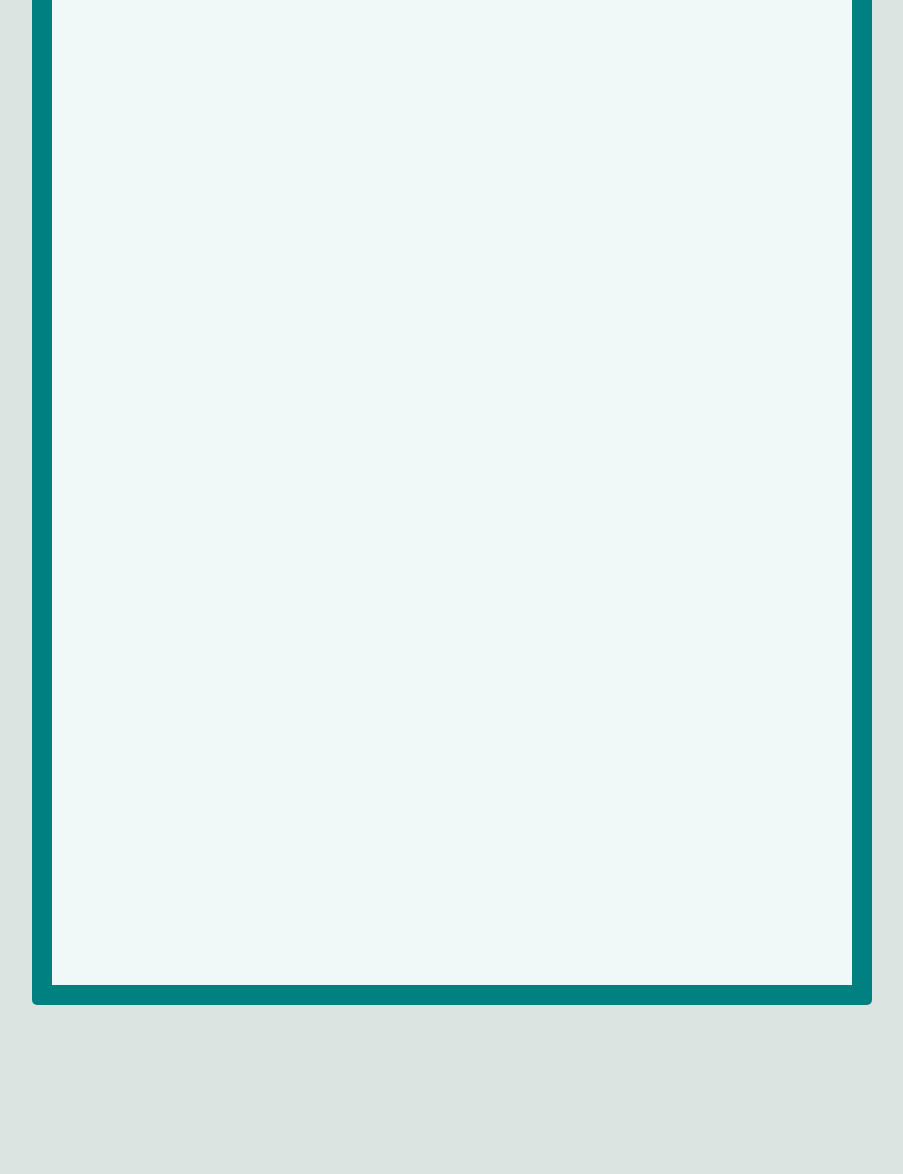
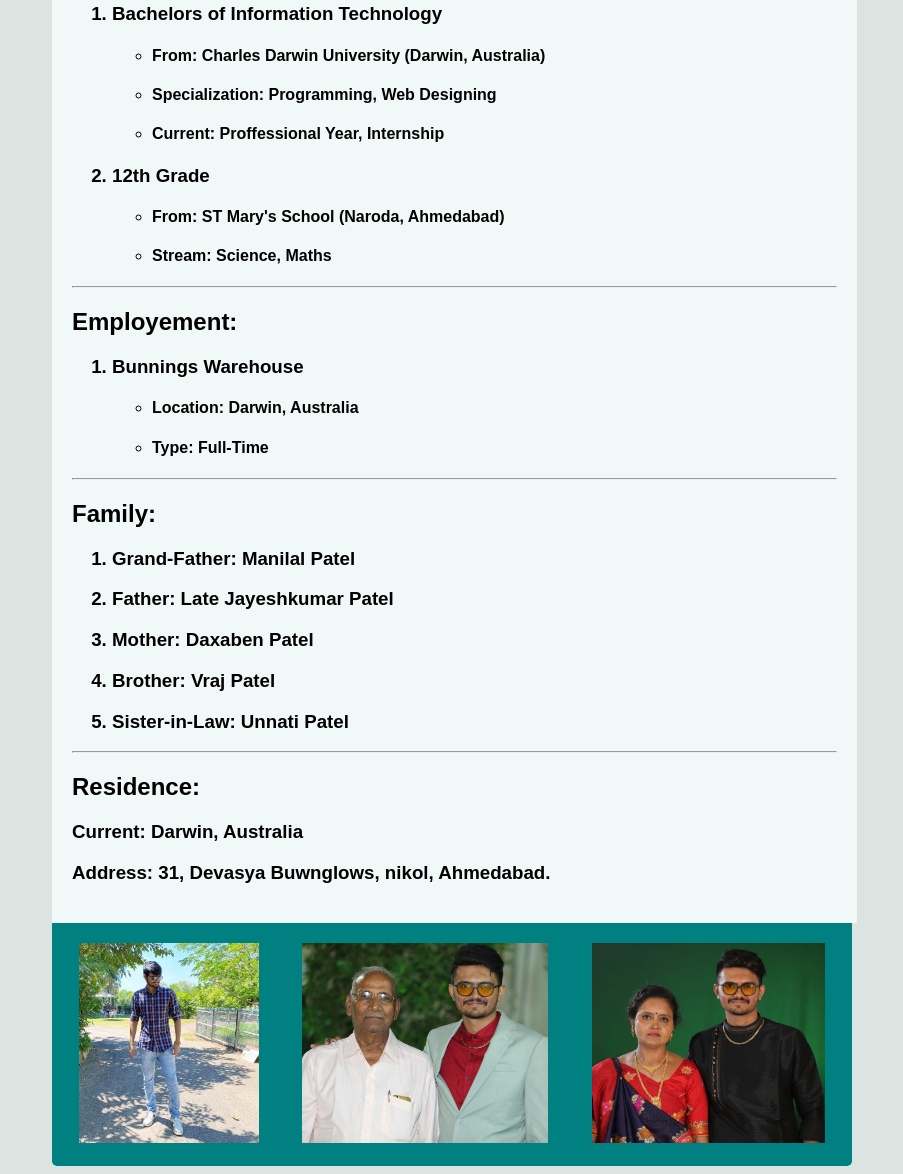
Before and after one commit to kavi678/BioData, a plain HTML site: page index.html in a window 1280 px wide. Shown: the part 386-1560 px from the top of the page, without its empty margins (188-1091 px from the left). Before the commit the page ends 1399 px from the top, so only its background shows below. Drawn offline with Linux system fonts and the light colour scheme.

Commit message:
Add files via upload

```diff
--- a/index.html
+++ b/index.html
@@ -4,7 +4,7 @@
   <meta charset=utf-8 />
   <meta name="viewport" content="width=device-width, initial-scale=1">
   <link rel="stylesheet" href="./style.css">
-  <title>KAVI's Bio Data</title>
+  <title>Kavi's Bio Data</title>
 </head>
 <body>
   <div class="container">
@@ -20,11 +20,56 @@
       <h2><b>DOB:</b> 17-Aug-1998</h2>
       <h3><b>Height:</b> 5.11"</h3>
       <h3><b>Weight:</b> 68 KG</h3>
-      <h3><b>Appearance:</b> White, Strong and Smart looking</h3>
       <h3><b>Personality:</b> Jolly, Fun Loving and Adventurous</h3>
+      <h3><b>Hobbies:</b> Sports, Travelling and Coding</h3>
       </div></td></tr>
       </table>
       <div class="extra">
+        <br>
+        <h2>Education:</h2>
+        <ol>
+          <h3><li>Bachelors of Information Technology</li></h3>
+        <ul>
+          <li><h4>From: Charles Darwin University (Darwin, Australia)</h4></li>
+          <li><h4>Specialization: Programming, Web Designing</h4></li>
+          <li><h4>Current: Proffessional Year, Internship</h4></li>
+
+        </ul>
+
+          <h3><li>12th Grade</li></h3>
+        <ul>
+          <h4><li><b>From:</b> ST Mary's School (Naroda, Ahmedabad)</li></h4>
+          <h4><li><b>Stream:</b> Science, Maths</li></h4>
+        </ul>
+        </ol>
+        <hr>
+        <h2>Employement:</h2>
+        <ol><h3><li><b> Bunnings Warehouse</b></li></h3>
+          <ul>
+            <h4><li>Location: Darwin, Australia</li></h4>
+            <h4><li>Type: Full-Time</li></h4>
+            </ul>
+        </ol>
+        <hr>
+        <h2>Family:</h2>
+        <ol>
+          <h3><li>Grand-Father: Manilal Patel </li></h3>
+          <h3><li>Father: Late Jayeshkumar Patel </li></h3>
+          <h3><li>Mother: Daxaben Patel </li></h3>
+          <h3><li>Brother: Vraj Patel </li></h3>
+          <h3><li>Sister-in-Law: Unnati Patel </li></h3>
+        </ol>
+        <hr>
+        <h2>Residence:</h2>
+        <h3>Current: Darwin, Australia</h3>
+        <h3>Address: 31, Devasya Buwnglows, nikol, Ahmedabad.</h3>
+
+        </div>
+        <div class="img">
+          <img class="k1" src="i4.jpg"/>
+          <img class="k1" src="i2.jpg"/>
+          <img class="k1" src="i3.jpg"/>
+
         </div>
   </div>
 
--- a/style.css
+++ b/style.css
@@ -5,38 +5,52 @@ body{
 
 .container{
   border-radius: 5px;
-  padding:20px;
+  padding:0;
   width:600px;
   height: auto;
   margin:auto;
   background: #008080;
   color: #fff;
-  font-size:16px;
+  font-size:14px;
   font-family: sans-serif;
 
 }
-.data{
 
-}
 .extra{
-  width:600px;
-  height:1000px;
+  font-size: 16px;
+  width:565px;
+  height:auto;
+  padding:20px;
   margin:auto;
   background-color: #F1F9F8;
+  color: Black;
 }
 table{
   margin:auto;
 }
 .k1 {
-  width:250px;
+  width:200px;
   heigth:auto;
+}
+.img img {
+  padding:20px;
+  width:500px;
+  height: auto;
+}
+.img {
+  text-align: center;
 }
 @media only screen and (min-width: 700px) {
   .container{
     width: 800px;
   }
   .extra{
-    width:800px;
-    padding:0;
+    width:765px;
+    padding:20px;
+  }
+  .img img {
+    padding:20px;
+    height:200px;
+    width: auto;
   }
 }
```
Also changed, not shown: i1.jpg (added), i2.jpg (added), i3.jpg (added), i4.jpg (added).
